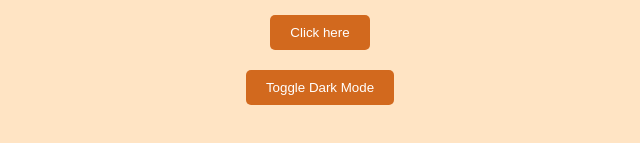
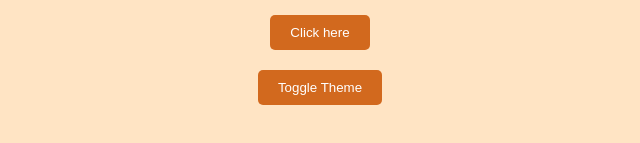
Before and after one commit to sakshyamadhikari01/camp, a plain HTML site: page index.html in a window 1280 px wide. Shown: the part 363-506 px from the top of the page, without its empty margins (320-960 px from the left). Drawn offline with Linux system fonts and the light colour scheme; a web font is replaced by a local one.

Commit message:
Update index.html

```diff
--- a/index.html
+++ b/index.html
@@ -93,7 +93,7 @@
    <img src="https://i.pinimg.com/736x/a6/9b/94/a69b9491e5505888ca590c494d9694a0.jpg" class="pic" alt="Mausi">
    <button class="button" id="rick-roll-btn">Click here</button>
 
-   <button class="button" id="theme-btn">Toggle Dark Mode</button>
+   <button class="button" id="theme-btn">Toggle Theme</button>
    <script src="script.js"></script>
 </body>
 </html>
```
